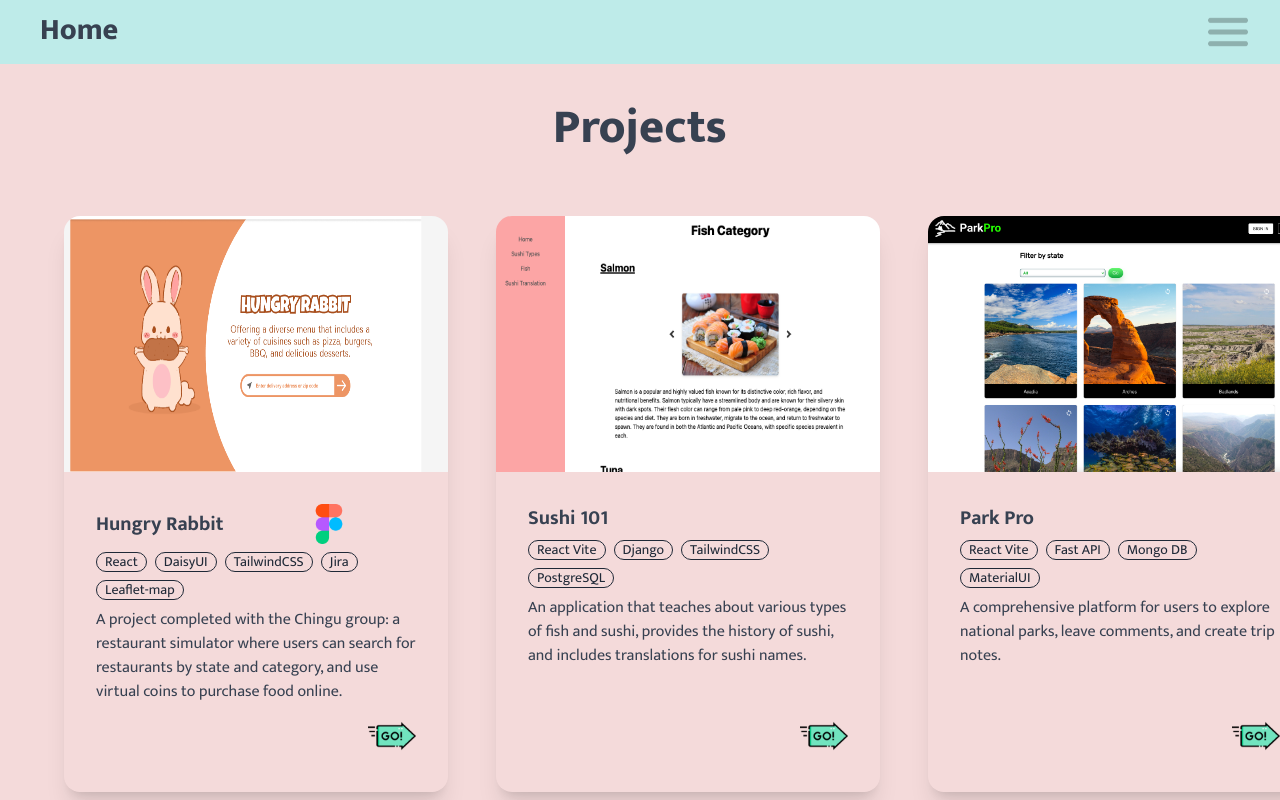
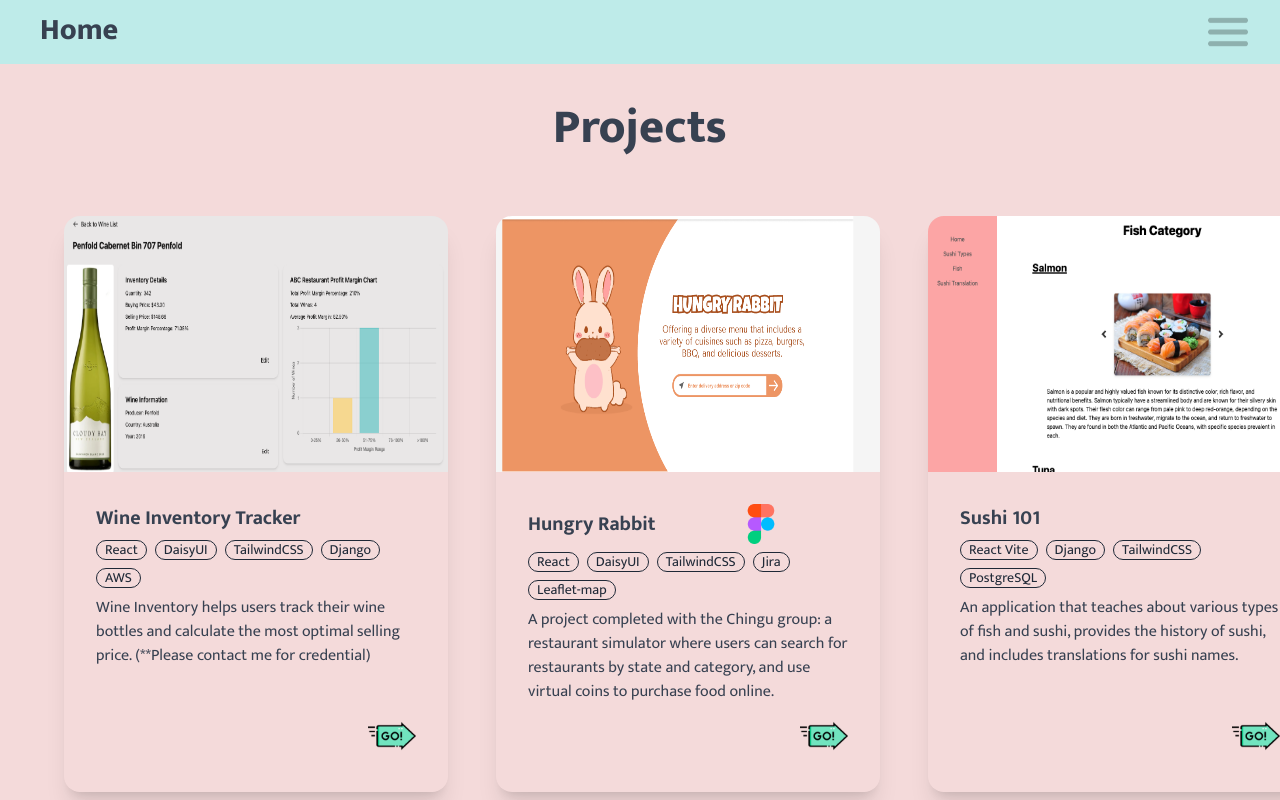
Before and after one commit to Natkuma01/portfolio, a React (Vite) app: page /projects in a window 1280 px wide. Shown: the top 800 px of the page. Built offline with nearby package versions, Linux system fonts and the light colour scheme.

Commit message:
update wine project

```diff
--- a/src/components/Projects.jsx
+++ b/src/components/Projects.jsx
@@ -9,9 +9,17 @@
 import figma from "../../assets/project/figma.png";
 import stopwatch from "../../assets/project/stopwatch.png";
 import ProjectCard from "./ProjectCard";
+import wine from "../../assets/project/wine.png";
 
 const Projects = () => {
   const projectData = [
+    {
+      image: wine,
+      title: "Wine Inventory Tracker",
+      description: "Wine Inventory helps users track their wine bottles and calculate the most optimal selling price.  (**Please contact me for credential)",
+      badges: ["React", "DaisyUI", "TailwindCSS", "Django", "AWS"],
+      link: "http://wine-inventory.duckdns.org/",
+    },
     {
       image: hungry,
       title: "Hungry Rabbit",
```
Also changed, not shown: assets/project/wine.png (added).
